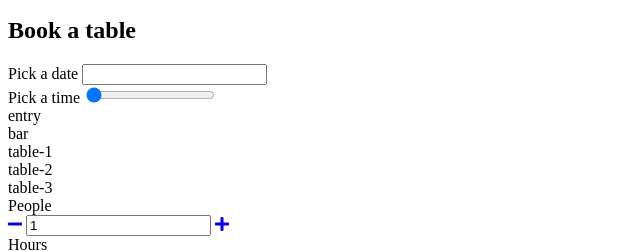
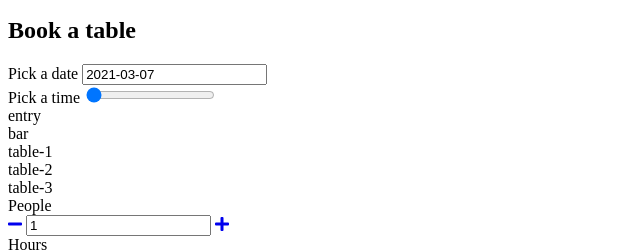
Before and after one commit to AdrianBabieczko/project-pizzeria, a website with bundled scripts: page src/index.html in a window 1280 px wide. Shown: the part 273-524 px from the top of the page, 0-640 px from the left. Built offline with nearby package versions, Linux system fonts and the light colour scheme; files whose address does not match are found by name.

Commit message:
Add pickers

```diff
--- a/src/index.html
+++ b/src/index.html
@@ -7,6 +7,8 @@
   <title>Pizzeria</title>
   <link href="https://fonts.googleapis.com/css?family=Lato:400,300i,700%7COswald:300,500,700&amp;subset=latin-ext" rel="stylesheet">
   <link href="https://use.fontawesome.com/releases/v5.7.2/css/all.css" rel="stylesheet">
+  <link rel="stylesheet" href="https://cdn.jsdelivr.net/npm/flatpickr/dist/flatpickr.min.css">
+  <link rel="stylesheet" href="vendor/range-slider.min.css">
   <link rel="stylesheet" href="css/style.css">
 </head>
 <body>
@@ -242,6 +244,8 @@
   </script>
 
   <script src="https://cdnjs.cloudflare.com/ajax/libs/handlebars.js/4.1.0/handlebars.min.js"></script>
+  <script src="https://cdn.jsdelivr.net/npm/flatpickr"></script>
+  <script src="vendor/range-slider.min.js"></script>
   <script src="js/app.js" type="module"></script>
 </body>
 </html>
--- a/src/js/components/Booking.js
+++ b/src/js/components/Booking.js
@@ -1,5 +1,7 @@
 import {templates, select} from '../settings.js';
 import AmountWidget from '../components/AmountWidget.js';
+import DatePicker from '../components/DatePicker.js';
+import HourPicker from '../components/HourPicker.js';
 
 class Booking
 {
@@ -25,6 +27,9 @@ class Booking
 
     thisBooking.dom.peopleAmount = element.querySelector(select.booking.peopleAmount);
     thisBooking.dom.hoursAmount = element.querySelector(select.booking.hoursAmount);
+
+    thisBooking.dom.date = element.querySelector(select.widgets.datePicker.wrapper);
+    thisBooking.dom.time = element.querySelector(select.widgets.hourPicker.wrapper);
   }
 
   initWidgets()
@@ -34,11 +39,20 @@ class Booking
     thisBooking.peopleAmountWidget = new AmountWidget(thisBooking.dom.peopleAmount);
     thisBooking.hoursAmountWidget = new AmountWidget(thisBooking.dom.hoursAmount);
 
+    thisBooking.dateWidget = new DatePicker(thisBooking.dom.date);
+    thisBooking.timeWidget = new HourPicker(thisBooking.dom.time);
+
     thisBooking.dom.peopleAmount.addEventListener('update', function(){
     });
 
     thisBooking.dom.hoursAmount.addEventListener('update', function(){
     });
+
+    thisBooking.dom.date.addEventListener('update', function(){
+    });
+
+    thisBooking.dom.time.addEventListener('update', function(){
+    });
   }
 }
 
```
Also changed, not shown: src/vendor/range-slider.min.css (added), src/vendor/range-slider.min.js (added).
